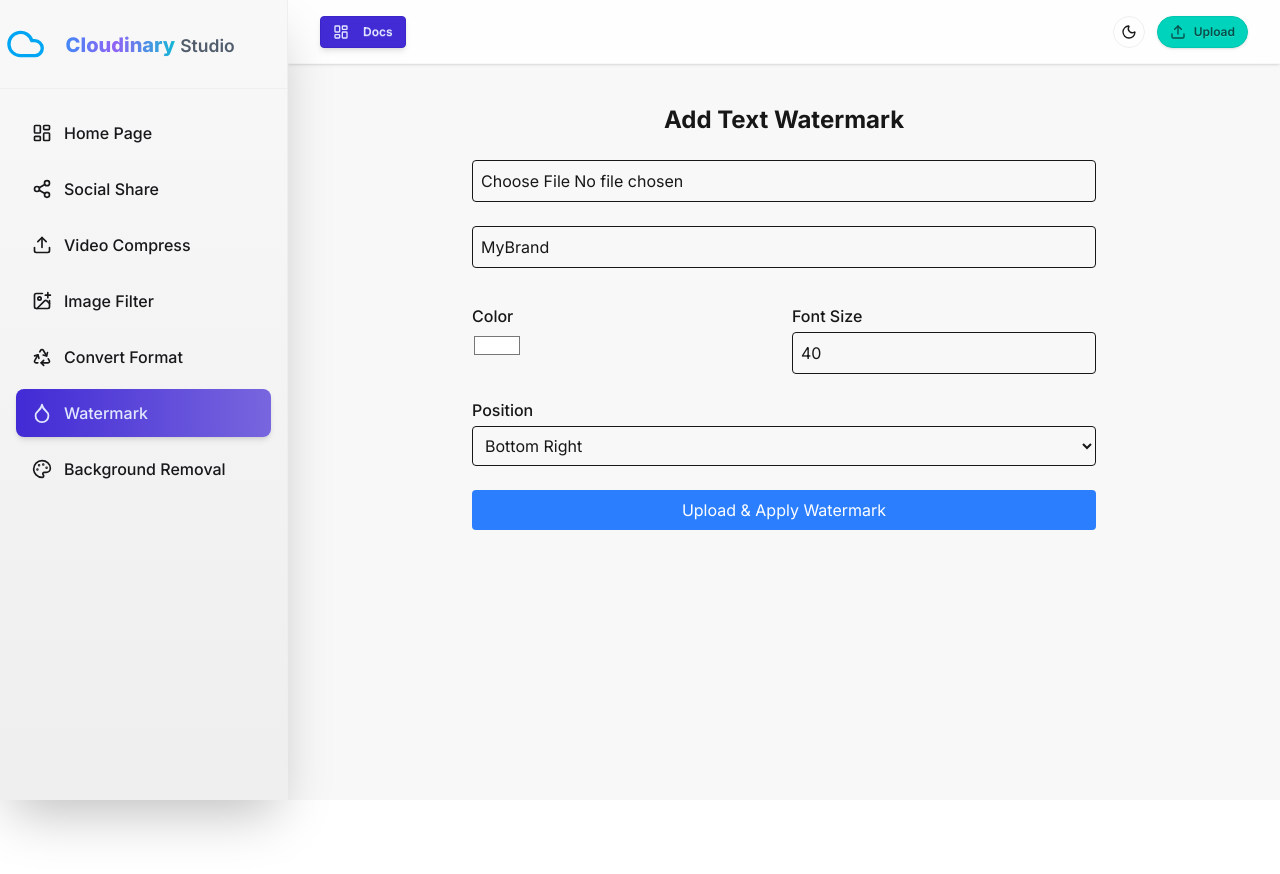
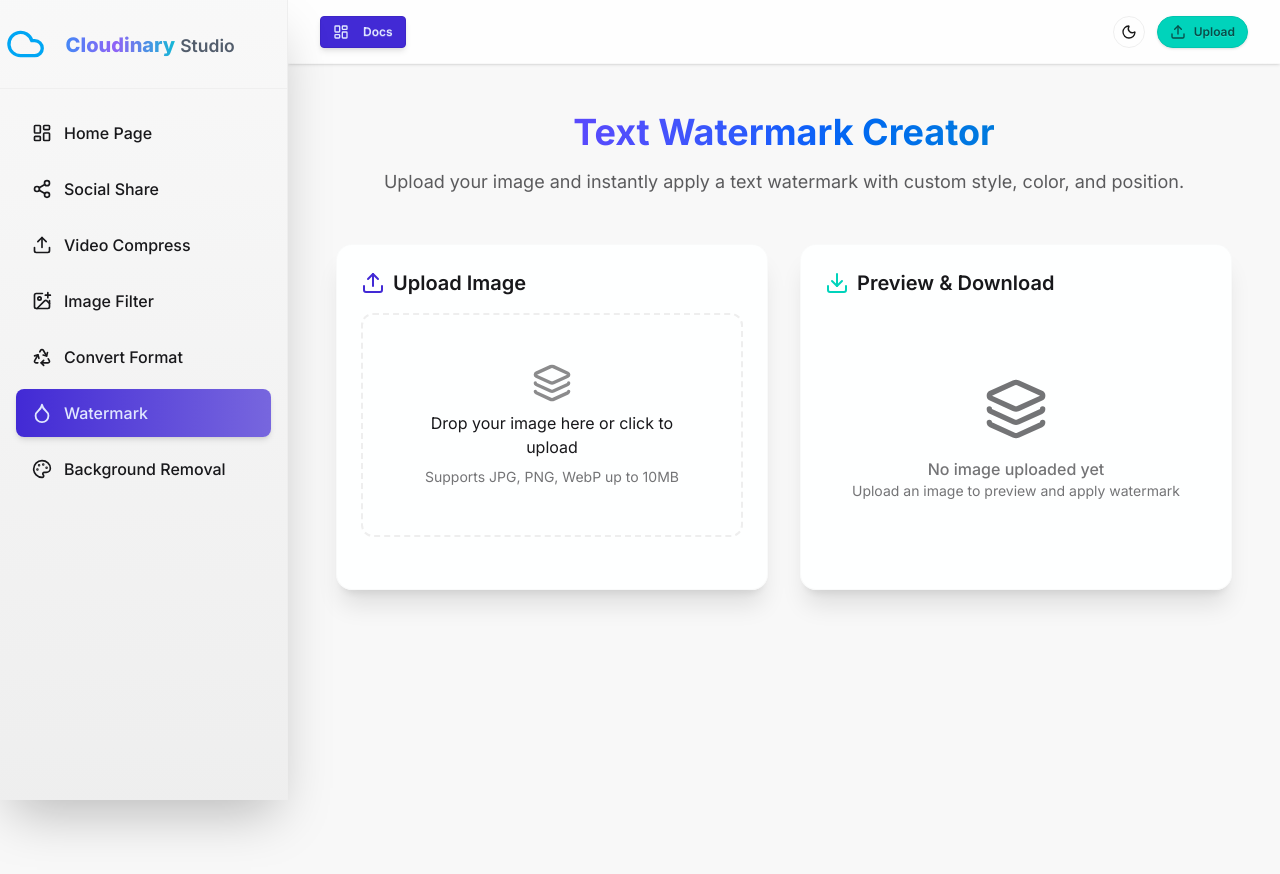
Before and after one commit to anuj-singal/Cloudinary--saas, a Next.js app: page /watermark in a window 1280 px wide. Shown: the top 874 px of the page. Before the commit the page ends 800 px from the top, so only its background shows below. Built offline with nearby package versions, Linux system fonts and the light colour scheme; no server answers.

Commit message:
watermark ui done

```diff
--- a/app/(app)/watermark/page.tsx
+++ b/app/(app)/watermark/page.tsx
@@ -1,19 +1,29 @@
 "use client";
 
-import { useState } from "react";
+import React, { useState, useRef } from "react";
+import { UploadIcon, TypeIcon, PaletteIcon, DownloadIcon, Zap, LayersIcon } from "lucide-react";
 
 export default function WatermarkPage() {
   const [file, setFile] = useState<File | null>(null);
+  const [preview, setPreview] = useState<string | null>(null);
   const [text, setText] = useState("MyBrand");
   const [color, setColor] = useState("#ffffff");
   const [fontSize, setFontSize] = useState(40);
   const [position, setPosition] = useState("bottom-right");
   const [result, setResult] = useState<{ original: string; watermarked: string } | null>(null);
   const [loading, setLoading] = useState(false);
+  const imageRef = useRef<HTMLImageElement>(null);
+
+  const handleFileChange = async (e: React.ChangeEvent<HTMLInputElement>) => {
+    const selected = e.target.files?.[0];
+    if (!selected) return;
+    setFile(selected);
+    setPreview(URL.createObjectURL(selected));
+    setResult(null);
+  };
 
   const handleUpload = async () => {
-    if (!file) return alert("Please select an image");
-
+    if (!file) return alert("Please select an image first!");
     const formData = new FormData();
     formData.append("file", file);
     formData.append("text", text);
@@ -29,57 +39,136 @@
         method: "POST",
         body: formData,
       });
+
       const data = await res.json();
-
       if (!res.ok) throw new Error(data.error);
       setResult(data);
     } catch (err) {
       console.error(err);
-      alert("Upload failed");
+      alert("Failed to process image");
     } finally {
       setLoading(false);
     }
   };
 
+  const handleDownload = () => {
+    if (!imageRef.current) return;
+    fetch(imageRef.current.src)
+      .then((res) => res.blob())
+      .then((blob) => {
+        const url = window.URL.createObjectURL(blob);
+        const link = document.createElement("a");
+        link.href = url;
+        link.download = "watermarked_image.png";
+        document.body.appendChild(link);
+        link.click();
+        document.body.removeChild(link);
+        window.URL.revokeObjectURL(url);
+      });
+  };
+
   return (
-    <div className="max-w-2xl mx-auto p-6 space-y-6">
-      <h1 className="text-2xl font-bold text-center">Add Text Watermark</h1>
+    <div className="w-full min-h-screen bg-base-200 flex flex-col items-center py-8">
+      <div className="w-full max-w-6xl px-4">
+        {/* Header */}
+        <div className="text-center mb-12">
+          <h1 className="text-4xl font-bold bg-gradient-to-r from-violet-600 via-blue-600 to-cyan-600 bg-clip-text text-transparent">
+            Text Watermark Creator
+          </h1>
+          <p className="text-lg text-base-content/70 mt-4">
+            Upload your image and instantly apply a text watermark with custom style, color, and position.
+          </p>
+        </div>
 
+        {/* Grid Layout */}
+        <div className="grid grid-cols-1 lg:grid-cols-2 gap-8">
+          {/* Upload + Settings */}
+          <div className="bg-base-100/90 backdrop-blur-md rounded-2xl shadow-xl border border-base-300/30 p-6 flex flex-col">
+            <div className="flex items-center mb-4">
+              <UploadIcon className="w-6 h-6 text-primary mr-2" />
+              <h2 className="text-xl font-semibold text-base-content">Upload Image</h2>
+            </div>
+
+            {/* Upload box */}
+            <div className="relative mb-6">
               <input
                 type="file"
                 accept="image/*"
-        onChange={(e) => setFile(e.target.files?.[0] || null)}
-        className="border p-2 w-full rounded"
+                className="absolute inset-0 w-full h-full opacity-0 cursor-pointer z-10"
+                onChange={handleFileChange}
               />
+              <div
+                className={`border-2 border-dashed rounded-xl p-12 text-center transition-all duration-300 ${
+                  loading
+                    ? "border-primary bg-primary/5 animate-pulse"
+                    : "border-base-300 hover:border-primary hover:bg-primary/5"
+                }`}
+              >
+                {loading ? (
+                  <div className="space-y-2">
+                    <Zap className="w-8 h-8 text-primary mx-auto animate-spin" />
+                    <p className="text-base font-medium text-primary">Processing...</p>
+                  </div>
+                ) : preview ? (
+                  <img
+                    src={preview}
+                    alt="Preview"
+                    className="rounded-xl max-h-56 mx-auto object-contain shadow-md"
+                  />
+                ) : (
+                  <div className="space-y-2">
+                    <LayersIcon className="w-10 h-10 text-base-content/50 mx-auto" />
+                    <p className="text-base text-base-content">
+                      Drop your image here or click to upload
+                    </p>
+                    <p className="text-sm text-base-content/60">Supports JPG, PNG, WebP up to 10MB</p>
+                  </div>
+                )}
+              </div>
+            </div>
 
+            {/* Settings */}
+            {file && (
+              <>
+                <div className="mb-3">
+                  <label className="block mb-1 font-medium flex items-center">
+                    <TypeIcon className="w-4 h-4 mr-2 text-secondary" /> Watermark Text
+                  </label>
                   <input
-        className="border p-2 w-full rounded"
-        placeholder="Watermark text"
+                    className="input input-bordered w-full"
+                    placeholder="Enter text..."
                     value={text}
                     onChange={(e) => setText(e.target.value)}
                   />
-
-      <div className="grid grid-cols-2 gap-4 mt-3">
-        <div>
-          <label className="block mb-1 font-medium">Color</label>
-          <input type="color" value={color} onChange={(e) => setColor(e.target.value)} />
                 </div>
 
+                <div className="grid grid-cols-2 gap-4 mb-3">
+                  <div>
+                    <label className="block mb-1 font-medium flex items-center">
+                      <PaletteIcon className="w-4 h-4 mr-2 text-accent" /> Color
+                    </label>
+                    <input
+                      type="color"
+                      value={color}
+                      onChange={(e) => setColor(e.target.value)}
+                      className="w-full h-10 rounded cursor-pointer border border-base-300"
+                    />
+                  </div>
                   <div>
                     <label className="block mb-1 font-medium">Font Size</label>
                     <input
                       type="number"
                       value={fontSize}
                       onChange={(e) => setFontSize(Number(e.target.value))}
-            className="border p-2 rounded w-full"
+                      className="input input-bordered w-full"
                     />
                   </div>
                 </div>
 
-      <div className="mt-3">
+                <div className="mb-4">
                   <label className="block mb-1 font-medium">Position</label>
                   <select
-          className="border p-2 rounded w-full"
+                    className="select select-bordered w-full"
                     value={position}
                     onChange={(e) => setPosition(e.target.value)}
                   >
@@ -93,31 +182,62 @@
 
                 <button
                   onClick={handleUpload}
-        className="bg-blue-500 text-white w-full py-2 rounded hover:bg-blue-600"
+                  className="btn btn-primary w-full"
                   disabled={loading}
                 >
-        {loading ? "Processing..." : "Upload & Apply Watermark"}
+                  {loading ? "Applying..." : "Apply Watermark"}
                 </button>
+              </>
+            )}
+          </div>
 
-      {result && (
-        <div className="mt-6 space-y-4 text-center">
+          {/* Preview + Download */}
+          <div className="bg-base-100/90 backdrop-blur-md rounded-2xl shadow-xl border border-base-300/30 p-6 flex flex-col">
+            <div className="flex items-center mb-4">
+              <DownloadIcon className="w-6 h-6 text-accent mr-2" />
+              <h2 className="text-xl font-semibold text-base-content">Preview & Download</h2>
+            </div>
+
+            {result ? (
+              <div className="flex flex-col space-y-6 text-center">
                 <div>
-            <h2 className="font-semibold mb-2">Original Image:</h2>
-            <img src={result.original} alt="Original" className="rounded-xl border mx-auto" />
+                  <h3 className="font-semibold mb-2">Watermarked Image</h3>
+                  <img
+                    src={result.watermarked}
+                    alt="Watermarked"
+                    ref={imageRef}
+                    className="rounded-xl max-h-80 mx-auto border object-contain shadow-md"
+                  />
                 </div>
-          <div>
-            <h2 className="font-semibold mb-2">Watermarked Image:</h2>
-            <img src={result.watermarked} alt="Watermarked" className="rounded-xl border mx-auto mb-3" />
-            <a
-              href={result.watermarked}
-              download
-              className="bg-green-500 text-white px-4 py-2 rounded hover:bg-green-600"
+                <button
+                  onClick={handleDownload}
+                  className="btn btn-accent w-full"
+                  disabled={loading}
                 >
                   Download Watermarked Image
-            </a>
+                </button>
               </div>
+            ) : preview ? (
+              <div className="text-center">
+                <img
+                  src={preview}
+                  alt="Preview"
+                  className="rounded-xl max-h-80 mx-auto border object-contain shadow-md"
+                />
+                <p className="mt-2 text-base-content/60 text-sm">
+                  Preview before applying watermark
+                </p>
+              </div>
+            ) : (
+              <div className="text-center py-16 text-base-content/60">
+                <LayersIcon className="w-16 h-16 mx-auto mb-4" />
+                <p className="font-medium">No image uploaded yet</p>
+                <p className="text-sm">Upload an image to preview and apply watermark</p>
               </div>
             )}
           </div>
+        </div>
+      </div>
+    </div>
   );
 }
--- a/app/api/watermark/route.ts
+++ b/app/api/watermark/route.ts
@@ -1,73 +1,71 @@
 import { NextRequest, NextResponse } from "next/server";
 import { v2 as cloudinary } from "cloudinary";
-import { auth } from "@clerk/nextjs/server";
 
 cloudinary.config({
-  cloud_name: process.env.NEXT_PUBLIC_CLOUDINARY_CLOUD_NAME!,
-  api_key: process.env.CLOUDINARY_API_KEY!,
-  api_secret: process.env.CLOUDINARY_API_SECRET!,
+  cloud_name: process.env.NEXT_PUBLIC_CLOUDINARY_CLOUD_NAME,
+  api_key: process.env.CLOUDINARY_API_KEY,
+  api_secret: process.env.CLOUDINARY_API_SECRET,
   secure: true,
 });
 
 export async function POST(req: NextRequest) {
-  const { userId } = await auth();
-  if (!userId)
-    return NextResponse.json({ error: "Unauthorized" }, { status: 401 });
-
   try {
     const formData = await req.formData();
     const file = formData.get("file") as File;
     const text = formData.get("text") as string;
-    const color = formData.get("color") as string;
-    const fontSize = parseInt(formData.get("fontSize") as string);
+    const color = (formData.get("color") as string)?.replace("#", "");
+    const fontSize = formData.get("fontSize") as string;
     const position = formData.get("position") as string;
 
-    if (!file) return NextResponse.json({ error: "No file uploaded" }, { status: 400 });
+    if (!file) {
+      return NextResponse.json({ error: "No file uploaded" }, { status: 400 });
+    }
 
+    // Convert file to buffer
     const bytes = await file.arrayBuffer();
     const buffer = Buffer.from(bytes);
 
-    // Upload original image
-    const uploaded: any = await new Promise((resolve, reject) => {
-      const uploadStream = cloudinary.uploader.upload_stream(
-        { folder: "uploads" },
-        (err, result) => (err ? reject(err) : resolve(result))
-      );
-      uploadStream.end(buffer);
+    // Upload image to Cloudinary
+    const uploadResponse = await new Promise<any>((resolve, reject) => {
+      cloudinary.uploader
+        .upload_stream({ folder: "watermark" }, (err, result) => {
+          if (err || !result) return reject(err);
+          resolve(result);
+        })
+        .end(buffer);
     });
 
-    // Map position to Cloudinary gravity
-    const gravityMap: Record<string, string> = {
-      "top-left": "north_west",
-      "top-right": "north_east",
-      "bottom-left": "south_west",
-      "bottom-right": "south_east",
-      center: "center",
-    };
+    // Position mapping
+    let gravity = "south_east";
+    if (position === "top-left") gravity = "north_west";
+    if (position === "top-right") gravity = "north_east";
+    if (position === "bottom-left") gravity = "south_west";
+    if (position === "center") gravity = "center";
 
-    const watermarkedUrl = cloudinary.url(uploaded.public_id, {
-      transformation: [
-        {
-          overlay: {
-            font_family: "Arial",
-            font_size: fontSize,
-            font_weight: "bold",
-            text,
-            color,
-          },
-          gravity: gravityMap[position] || "south_east",
-          x: 20,
-          y: 20,
-        },
-      ],
+    // Encode text for Cloudinary overlay
+    const encodedText = encodeURIComponent(text);
+
+    // Build watermark transformation
+    const transformation = [
+      {
+        overlay: `text:Arial_${fontSize}_bold:${encodedText}`,
+        color: `#${color}`,
+        gravity,
+        opacity: 80,
+      },
+    ];
+
+    const watermarkedUrl = cloudinary.url(uploadResponse.public_id, {
+      transformation,
+      secure: true,
     });
 
     return NextResponse.json({
-      original: uploaded.secure_url,
+      original: uploadResponse.secure_url,
       watermarked: watermarkedUrl,
     });
-  } catch (error) {
-    console.error("Watermark failed:", error);
-    return NextResponse.json({ error: "Watermark failed" }, { status: 500 });
+  } catch (err) {
+    console.error("Error applying watermark:", err);
+    return NextResponse.json({ error: "Failed to apply watermark" }, { status: 500 });
   }
 }
--- a/package.json
+++ b/package.json
@@ -20,11 +20,11 @@
     "filesize": "^11.0.13",
     "framer-motion": "^12.23.24",
     "lucide-react": "^0.540.0",
-    "next": "15.4.6",
     "next-cloudinary": "^6.17.0",
     "react": "19.1.0",
     "react-dom": "19.1.0",
-    "react-icons": "^5.5.0"
+    "react-icons": "^5.5.0",
+    "streamifier": "^0.1.1"
   },
   "devDependencies": {
     "@eslint/eslintrc": "^3",
@@ -35,6 +35,7 @@
     "dotenv-cli": "^11.0.0",
     "eslint": "^9",
     "eslint-config-next": "15.4.6",
+    "next": "^16.0.1",
     "prisma": "^6.18.0",
     "tailwindcss": "^4.1.11",
     "tsx": "^4.20.6",
--- a/tsconfig.json
+++ b/tsconfig.json
@@ -15,7 +15,7 @@
     "moduleResolution": "bundler",
     "resolveJsonModule": true,
     "isolatedModules": true,
-    "jsx": "preserve",
+    "jsx": "react-jsx",
     "incremental": true,
     "plugins": [
       {
@@ -34,7 +34,8 @@
     "**/*.tsx",
     ".next/types/**/*.ts",
     ".next\\dev/types/**/*.ts",
-    ".next\\dev/types/**/*.ts"
+    ".next\\dev/types/**/*.ts",
+    ".next/dev/types/**/*.ts"
   ],
   "exclude": [
     "node_modules"
```
Also changed, not shown: 1 other file (tests, documents, lock files or other folders). Lines whose indentation alone changed are shown as unchanged.
